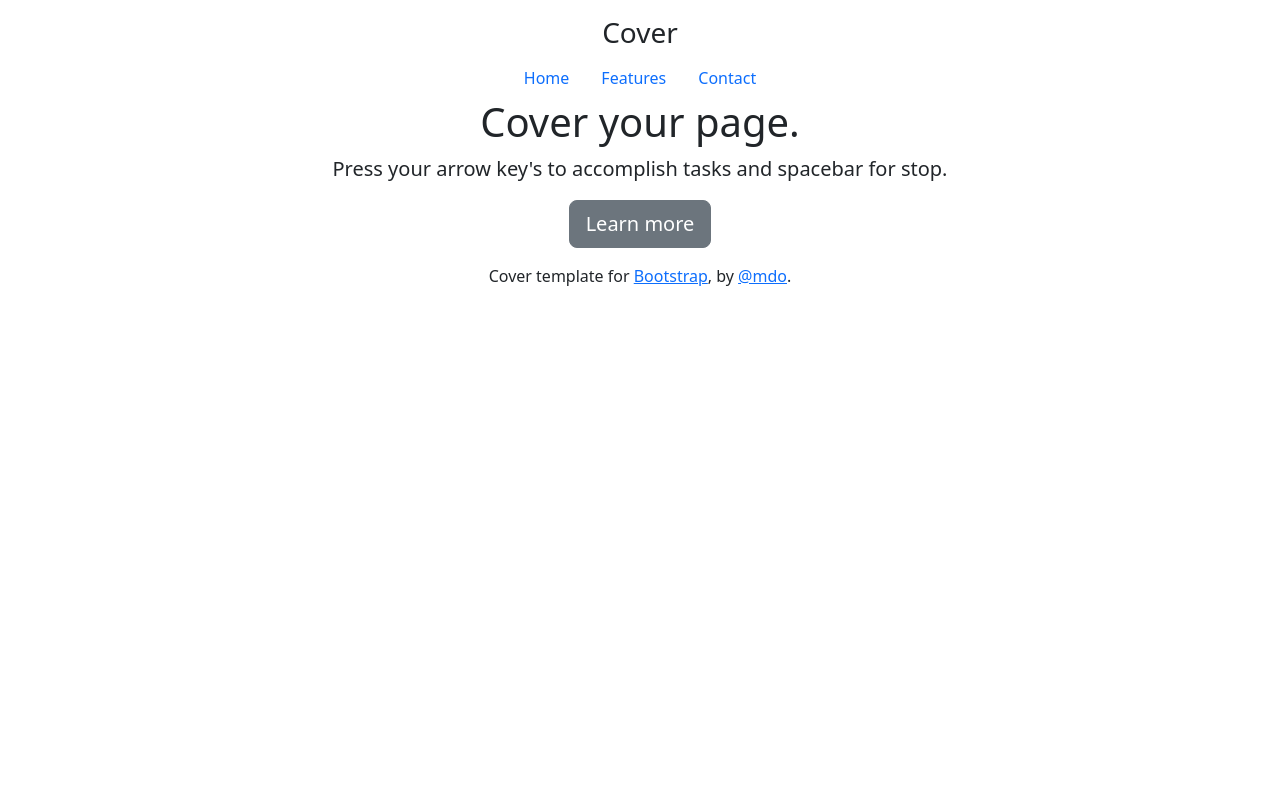
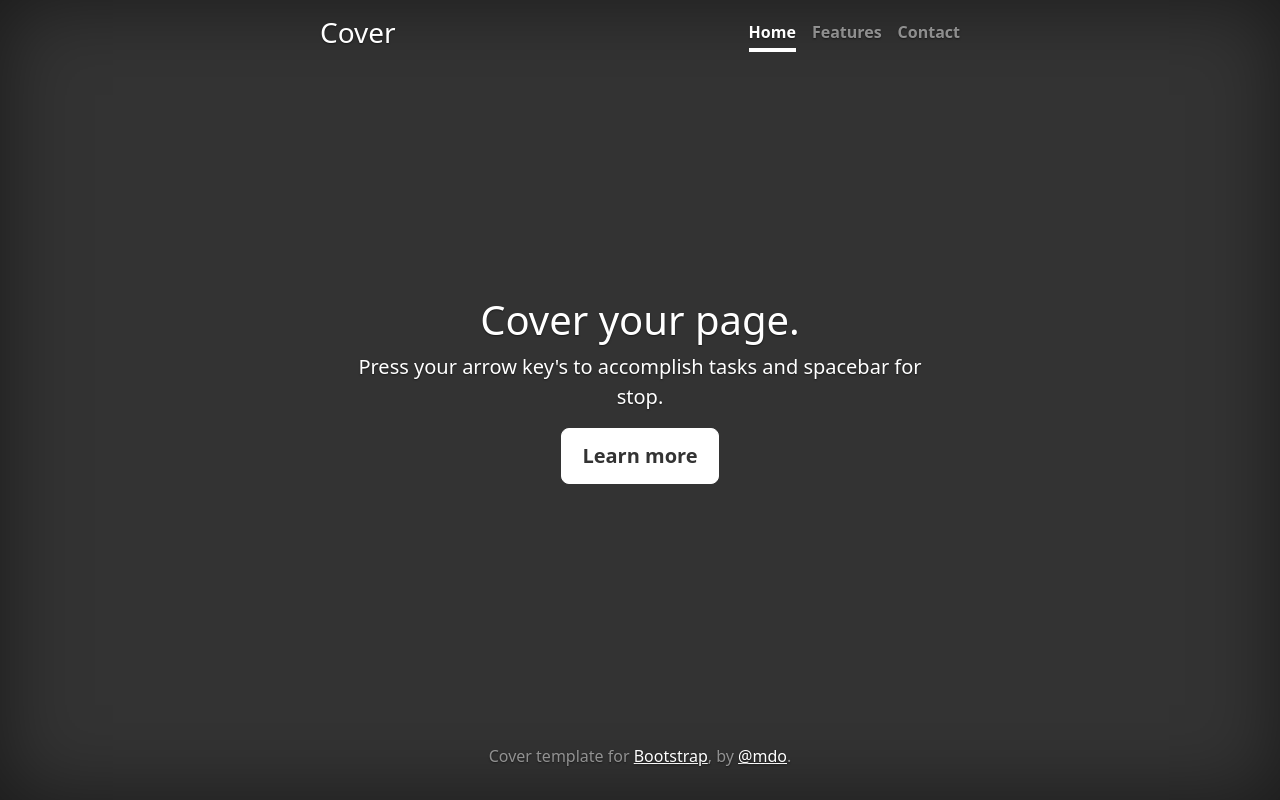
Before and after one commit to danielwilczak101/LarryLabBot, a Flask app: page / in a window 1280 px wide. Run offline with Flask 2, Linux system fonts and the light colour scheme; parts of the project's set-up code (start-up, migrations or seed data) failed here and were passed over; some libraries are stand-ins or nearby versions.

Commit message:
updated with bootstrap

```diff
--- a/motor/templates/index.html
+++ b/motor/templates/index.html
@@ -9,13 +9,134 @@
 
     <title>Cover Template for Bootstrap</title>
 
-    <link rel="canonical" href="https://getbootstrap.com/docs/4.0/examples/cover/">
+    <!-- Bootstrap core CSS -->
+    <!-- CSS only -->
+    <link href="https://cdn.jsdelivr.net/npm/bootstrap@5.2.0-beta1/dist/css/bootstrap.min.css" rel="stylesheet"
+        integrity="sha384-0evHe/X+R7YkIZDRvuzKMRqM+OrBnVFBL6DOitfPri4tjfHxaWutUpFmBp4vmVor" crossorigin="anonymous">
 
-    <!-- Bootstrap core CSS -->
-    <link href="../../dist/css/bootstrap.min.css" rel="stylesheet">
 
-    <!-- Custom styles for this template -->
-    <link href="cover.css" rel="stylesheet">
+    <!-- Custom styles for this template
+    <link href="cover.css" rel="stylesheet"> -->
+    <style>
+        /*
+        * Globals
+        */
+
+        /* Links */
+        a,
+        a:focus,
+        a:hover {
+            color: #fff;
+        }
+
+        /* Custom default button */
+        .btn-secondary,
+        .btn-secondary:hover,
+        .btn-secondary:focus {
+            color: #333;
+            text-shadow: none;
+            /* Prevent inheritance from `body` */
+            background-color: #fff;
+            border: .05rem solid #fff;
+        }
+
+
+        /*
+ * Base structure
+ */
+
+        html,
+        body {
+            height: 100%;
+            background-color: #333;
+        }
+
+        body {
+            display: -ms-flexbox;
+            display: -webkit-box;
+            display: flex;
+            -ms-flex-pack: center;
+            -webkit-box-pack: center;
+            justify-content: center;
+            color: #fff;
+            text-shadow: 0 .05rem .1rem rgba(0, 0, 0, .5);
+            box-shadow: inset 0 0 5rem rgba(0, 0, 0, .5);
+        }
+
+        .cover-container {
+            max-width: 42em;
+        }
+
+
+        /*
+ * Header
+ */
+        .masthead {
+            margin-bottom: 2rem;
+        }
+
+        .masthead-brand {
+            margin-bottom: 0;
+        }
+
+        .nav-masthead .nav-link {
+            padding: .25rem 0;
+            font-weight: 700;
+            color: rgba(255, 255, 255, .5);
+            background-color: transparent;
+            border-bottom: .25rem solid transparent;
+        }
+
+        .nav-masthead .nav-link:hover,
+        .nav-masthead .nav-link:focus {
+            border-bottom-color: rgba(255, 255, 255, .25);
+        }
+
+        .nav-masthead .nav-link+.nav-link {
+            margin-left: 1rem;
+        }
+
+        .nav-masthead .active {
+            color: #fff;
+            border-bottom-color: #fff;
+        }
+
+        @media (min-width: 48em) {
+            .masthead-brand {
+                float: left;
+            }
+
+            .nav-masthead {
+                float: right;
+            }
+        }
+
+
+        /*
+ * Cover
+ */
+        .cover {
+            padding: 0 1.5rem;
+        }
+
+        .cover .btn-lg {
+            padding: .75rem 1.25rem;
+            font-weight: 700;
+        }
+
+
+        /*
+ * Footer
+ */
+        .mastfoot {
+            color: rgba(255, 255, 255, .5);
+        }
+    </style>
+
+    <!-- JavaScript Bundle with Popper -->
+    <script src="https://cdn.jsdelivr.net/npm/bootstrap@5.2.0-beta1/dist/js/bootstrap.bundle.min.js"
+        integrity="sha384-pprn3073KE6tl6bjs2QrFaJGz5/SUsLqktiwsUTF55Jfv3qYSDhgCecCxMW52nD2"
+        crossorigin="anonymous"></script>
 
     <script src="https://ajax.googleapis.com/ajax/libs/jquery/3.6.0/jquery.min.js"></script>
 </head>
```
Also changed, not shown: 1 other file.
